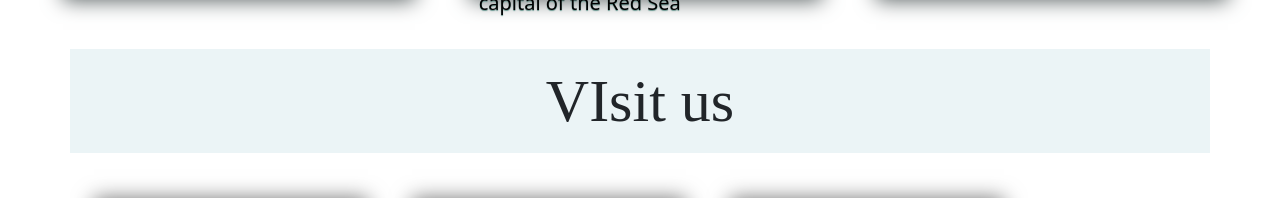
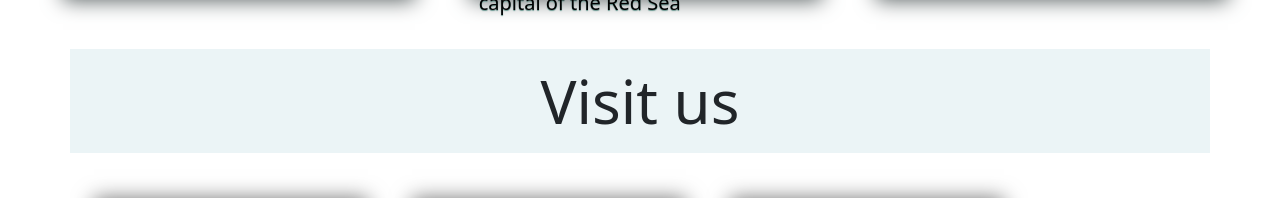
Before and after one commit to fatmahassan177/Trips-company, a plain HTML site: page index.html in a window 1280 px wide. Shown: the part 4337-4535 px from the top of the page. Drawn offline with nearby package versions, Linux system fonts and the light colour scheme; a web font is replaced by a local one.

Commit message:
Update index.html

```diff
--- a/index.html
+++ b/index.html
@@ -471,8 +471,8 @@
 
 
 ---------------------------------->
-<div class="container END " style="background-color:rgb(235, 244, 246);">
-  <h2 class="mt-5 pt-3 pb-3 mb-5 text-center" STYLE="font-size: 60PX;">VIsit us </h2>
+<div class="container  " style="background-color:rgb(235, 244, 246);">
+  <h2 class="mt-5 pt-3 pb-3 mb-5 text-center" STYLE="font-size: 60PX;">Visit us </h2>
   </div >
 
   <div class="row text-center m-2 ms-5 ">
```
